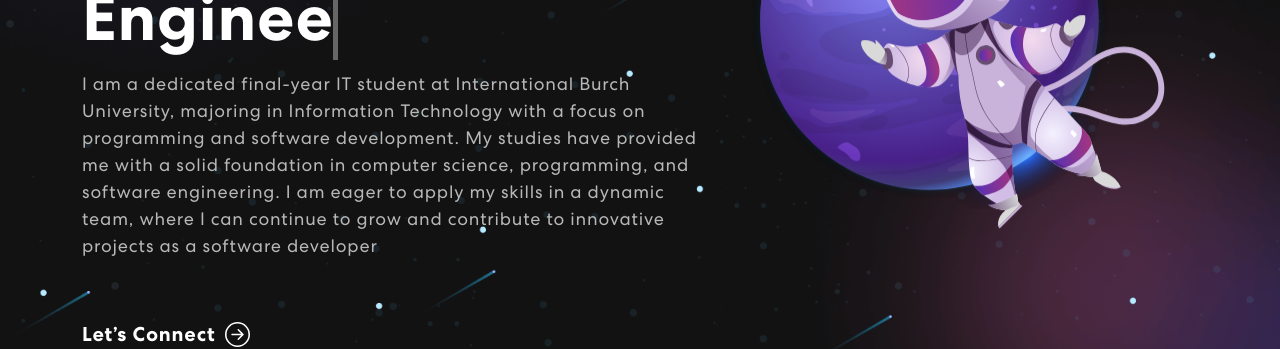
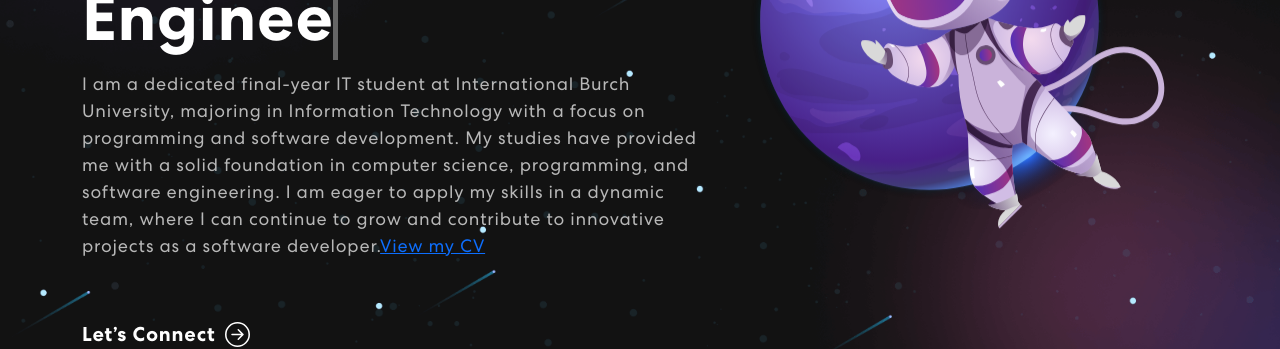
Before and after one commit to DinoKrso/Portfolio, a React (Create React App) app: page / in a window 1280 px wide. Shown: the part 404-753 px from the top of the page. Built offline with nearby package versions, Linux system fonts and the light colour scheme; no server answers.

Commit message:
Portfolio

```diff
--- a/src/components/Banner.js
+++ b/src/components/Banner.js
@@ -57,11 +57,10 @@ export const Banner = () => {
               <div className={isVisible ? "animate__animated animate__fadeIn" : ""}>
                 <span className="tagline">Welcome to my Portfolio</span>
                 <h1>{`Hi! I'm Dino`} <span className="txt-rotate" dataPeriod="1000" data-rotate='["Web Engineer", "Back-End Engineer", "Software Engineer" ]'><span className="wrap">{text}</span></span></h1>
-                  <p>I am a dedicated final-year IT student at International Burch University, majoring in Information
- Technology with a focus on programming and software development. My studies have provided me
- with a solid foundation in computer science, programming, and software engineering. I am eager to
- apply my skills in a dynamic team, where I can continue to grow and contribute to innovative
- projects as a software developer</p>
+                <p>
+  I am a dedicated final-year IT student at International Burch University, majoring in Information Technology with a focus on programming and software development. My studies have provided me with a solid foundation in computer science, programming, and software engineering. I am eager to apply my skills in a dynamic team, where I can continue to grow and contribute to innovative projects as a software developer.
+  <a href="assets/img/DinoKrsoCV.pdf" target="_blank">View my CV</a>
+</p>
                   <button onClick={() => console.log('connect')}>Let’s Connect <ArrowRightCircle size={25} /></button>
               </div>}
             </TrackVisibility>
```
Also changed, not shown: 1 other file (tests, documents, lock files or other folders).
